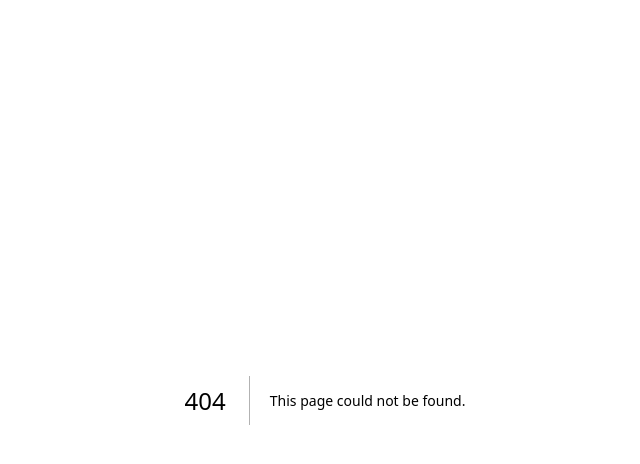
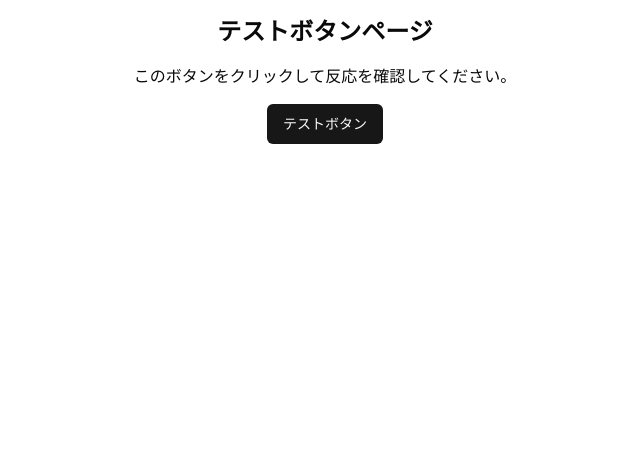
Before and after one commit to shikiuku/student-budget-native, a Next.js app: page /test-button in a window 1280 px wide. Before the commit this address had no page. Shown: the top 464 px of the page, without its empty margins (315-955 px from the left). Built offline with nearby package versions, Linux system fonts and the light colour scheme.

Commit message:
Feat: Add temporary test page for button click event
This commit adds a temporary page (`app/test-button/page.tsx`) to specifically test the click event functionality of the `@/components/ui/button` component. This will help diagnose why the button on the PayPay page is not responding.

```diff
--- /dev/null
+++ b/app/test-button/page.tsx
@@ -0,0 +1,22 @@
+'use client';
+
+import { Button } from '@/components/ui/button';
+import { useState } from 'react';
+
+export default function TestButtonPage() {
+  const [clicked, setClicked] = useState(false);
+
+  const handleClick = () => {
+    setClicked(true);
+    alert('テストボタンがクリックされました！');
+  };
+
+  return (
+    <div className="container mx-auto p-4 text-center">
+      <h1 className="text-2xl font-bold mb-4">テストボタンページ</h1>
+      <p className="mb-4">このボタンをクリックして反応を確認してください。</p>
+      <Button onClick={handleClick}>テストボタン</Button>
+      {clicked && <p className="mt-4 text-lg text-green-600">ボタンがクリックされました！</p>}
+    </div>
+  );
+}
```
